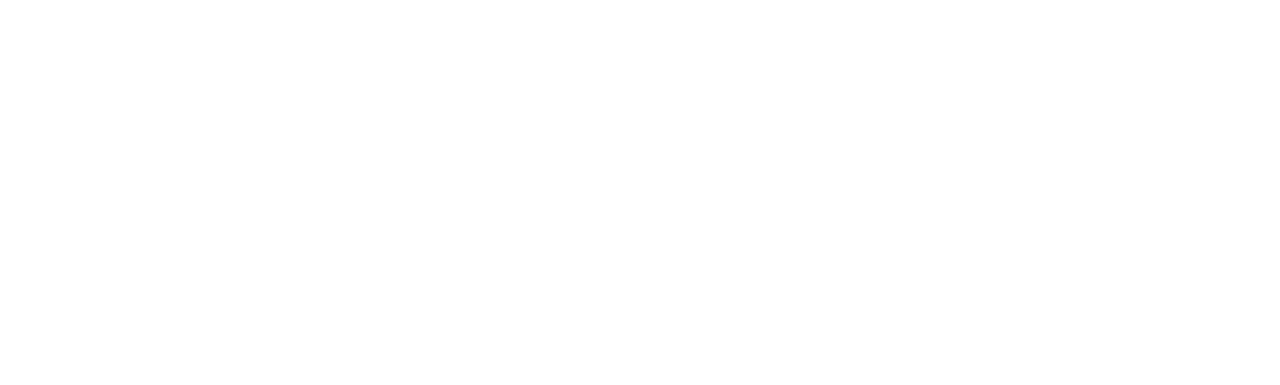
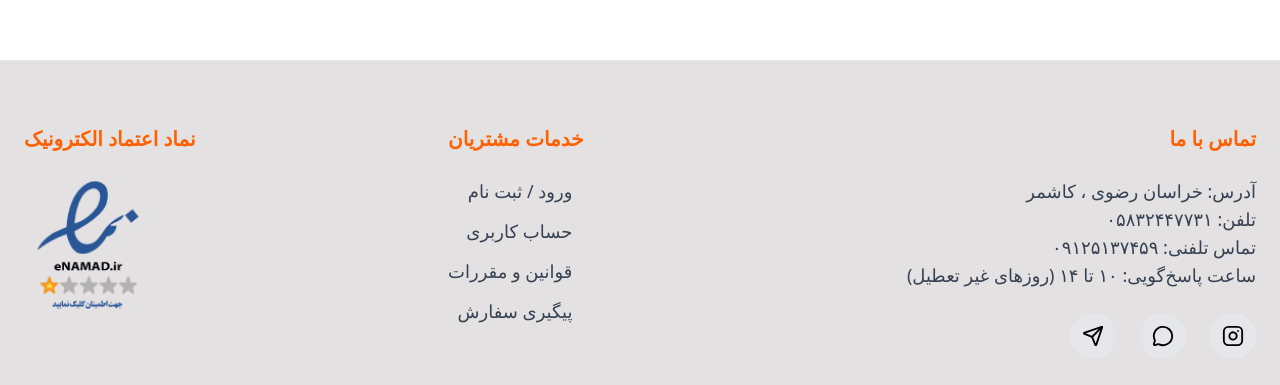
Before and after one commit to asadiyanaliyeh-wq/cocokidsclub-website, a React (Vite) app: page / in a window 1280 px wide. Shown: the part 2746-3131 px from the top of the page. Before the commit the page ends 2726 px from the top, so only its background shows below. Built offline with nearby package versions, Linux system fonts and the light colour scheme.

Commit message:
aliyehasadiyan

```diff
--- a/src/App.jsx
+++ b/src/App.jsx
@@ -1,5 +1,6 @@
 import { BrowserRouter as Router, Routes, Route } from 'react-router-dom';
 import Home from './pages/Home/Home';
+import Footer from './components/layout/Footer';
 
 function App() {
   return (
@@ -7,6 +8,8 @@
       <Routes>
         <Route path="/" element={<Home />} />
       </Routes>
+
+      <Footer />
     </Router>
   );
 }
--- a/src/components/layout/Footer.jsx
+++ b/src/components/layout/Footer.jsx
@@ -0,0 +1,92 @@
+import React from "react";
+import { Link } from "react-router-dom";
+import { Instagram, Send, MessageCircle } from "lucide-react";
+
+export default function Footer() {
+  return (
+    <footer className="w-full bg-[#e3e1e1] py-16 mt-20 border-t border-gray-200">
+      <div className="max-w-7xl mx-auto px-6 grid grid-cols-1 md:grid-cols-3 gap-10 text-center md:text-right">
+
+        <div className="flex flex-col items-center md:items-start">
+          <h3 className="text-[#ff6000] font-bold text-xl mb-6">
+            نماد اعتماد الکترونیک
+          </h3>
+
+          <img
+            src="/images/enamad.png"
+            alt="نماد اعتماد"
+            className="w-32"
+          />
+        </div>
+
+        <div className="flex flex-col items-center md:items-start">
+          <h3 className="text-[#ff6000] font-bold text-xl mb-6">
+            خدمات مشتریان
+          </h3>
+
+          <ul className="text-gray-700 space-y-3 text-lg">
+            <li>
+              <Link to="/login" className="hover:text-[#ff6000] transition">
+                ورود / ثبت نام
+              </Link>
+            </li>
+            <li>
+              <Link to="/account" className="hover:text-[#ff6000] transition">
+                حساب کاربری
+              </Link>
+            </li>
+            <li>
+              <Link to="/rules" className="hover:text-[#ff6000] transition">
+                قوانین و مقررات
+              </Link>
+            </li>
+            <li>
+              <Link to="/orders" className="hover:text-[#ff6000] transition">
+                پیگیری سفارش
+              </Link>
+            </li>
+          </ul>
+        </div>
+
+        <div className="flex flex-col items-center md:items-end leading-8" >
+          <h3 className="text-[#ff6000] font-bold text-xl mb-6" >
+            تماس با ما
+          </h3>
+
+          <p className="text-gray-700 text-lg">
+            آدرس: خراسان رضوی ، کاشمر     <br />
+            تلفن: ۰۵۸۳۲۴۴۷۷۳۱ <br />
+            تماس تلفنی: ۰۹۱۲۵۱۳۷۴۵۹ <br />
+            ساعت پاسخ‌گویی: ۱۰ تا ۱۴ (روزهای غیر تعطیل)
+          </p>
+
+          <div className="flex items-center justify-center md:justify-start gap-6 mt-6">
+
+            <a
+              href="#"
+              className="p-3 rounded-full transition bg-gray-200 hover:bg-[#ff6000] hover:text-white"
+            >
+              <Send size={22} />
+            </a>
+
+            <a
+              href="#"
+              className="p-3 rounded-full transition bg-gray-200 hover:bg-[#ff6000] hover:text-white"
+            >
+              <MessageCircle size={22} />
+            </a>
+
+            <a
+              href="#"
+              className="p-3 rounded-full transition bg-gray-200 hover:bg-[#ff6000] hover:text-white"
+            >
+              <Instagram size={22} />
+            </a>
+
+          </div>
+        </div>
+
+      </div>
+    </footer>
+  );
+}
```
Also changed, not shown: public/images/enamad.png (added).
